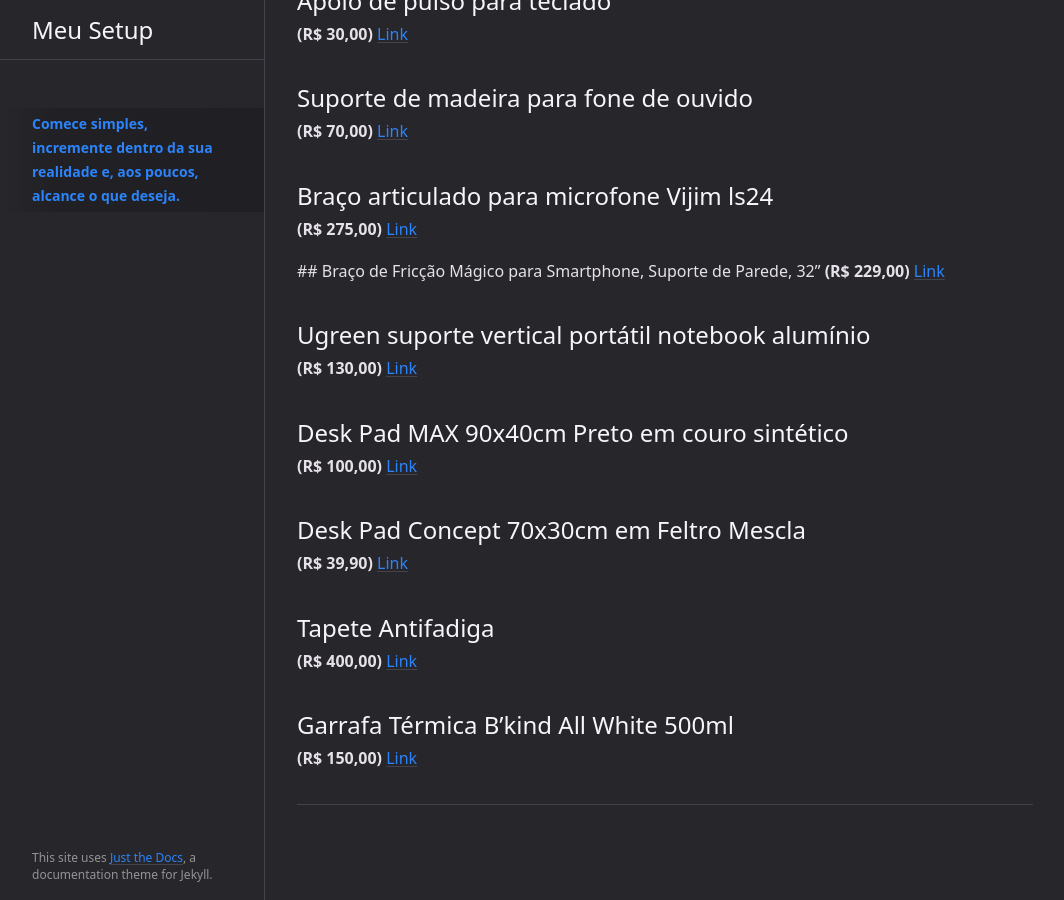
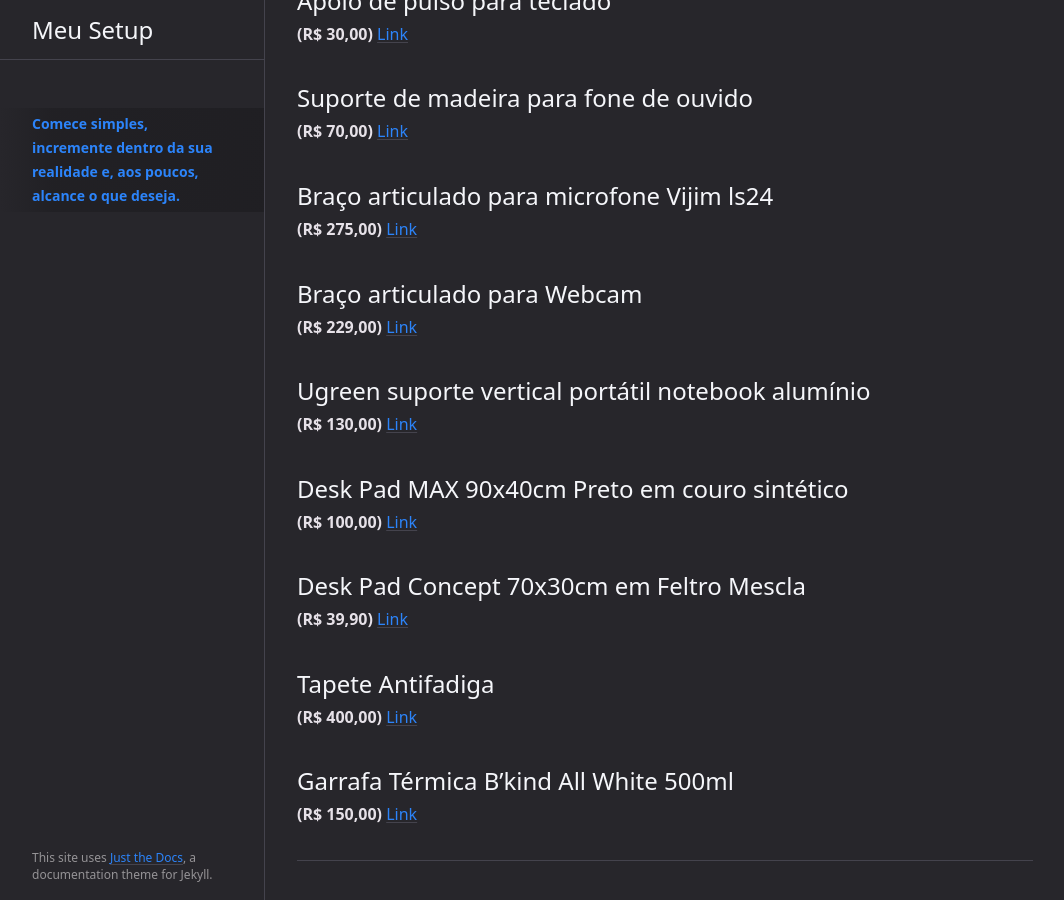
Before and after one commit to fmanoellima/meusetuphomeoffice, a Jekyll site: the page built from index.md, in a window 1280 px wide and 900 px high, scrolled down 5047 px. Shown: the whole window, without its empty margins (107-1171 px from the left). Built offline with Jekyll 4.4.1, drawn with Linux system fonts in a browser that asks for light colours; our own code applies the rules of GitHub Pages for plain Markdown files.

Commit message:
Update index.md

```diff
--- a/index.md
+++ b/index.md
@@ -279,8 +279,8 @@ Os preços são apenas referencias do momento em que eu adquiri os equipamentos
 
 
 
- ## Braço de Fricção Mágico para Smartphone, Suporte de Parede, 32"
- **(R$ 229,00)**
+## Braço articulado para Webcam
+**(R$ 229,00)**
 [Link](https://pt.aliexpress.com/item/1005003140476462.html?spm=a2g0o.order_list.0.0.5a31caa4NePTTl&gatewayAdapt=glo2bra)
 
 
```
